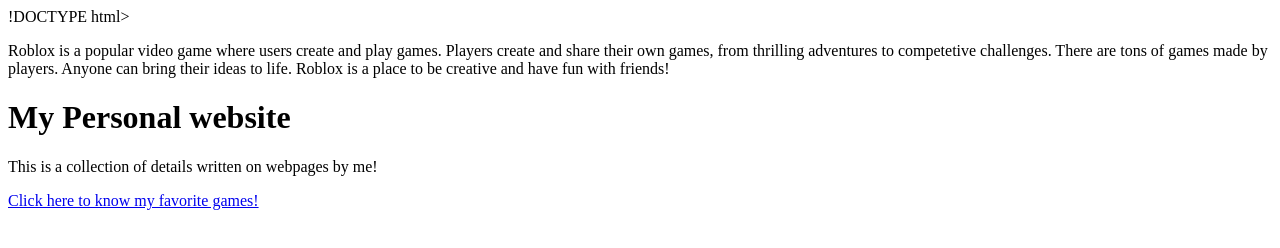
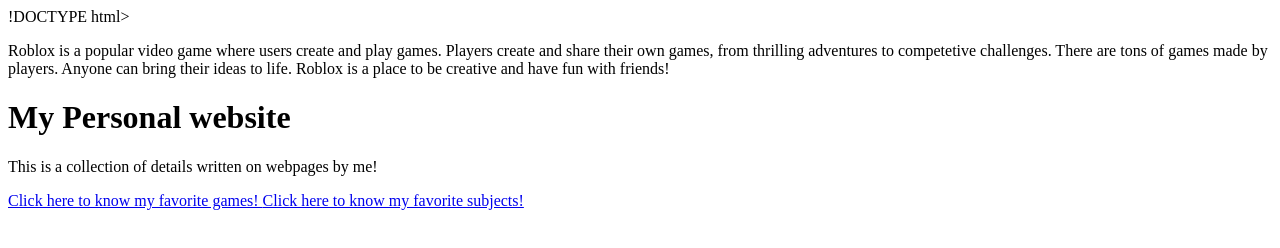
Before and after one commit to mmicszai/Lithium-Lab3-Nunez, a plain HTML site: page index.html in a window 1280 px wide. Drawn offline with Linux system fonts and the light colour scheme.

Commit message:
Update index.html

```diff
--- a/index.html
+++ b/index.html
@@ -3,7 +3,7 @@
       <head>
            <title>ROBLOX</title>
 
-		   <p>Roblox is a popular video game where users create and play games. Players create and share their own games, from thrilling adventures to competetive challenges. There are tons of games made by players. Anyone can bring their ideas to life. Roblox is a place to be creative and have fun with friends!</p>
+	        <p>Roblox is a popular video game where users create and play games. Players create and share their own games, from thrilling adventures to competetive challenges. There are tons of games made by players. Anyone can bring their ideas to life. Roblox is a place to be creative and have fun with friends!</p>
 
            <meta charset="UTF-8">
            <meta name="Jomicah Jana Nunez" content="Jomicah Nunez">
@@ -15,6 +15,7 @@
 	  <h1> My Personal website </h1>
 	       <p> This is a collection of details written on webpages by me!</p>
 		   <a href="games.html"> Click here to know my favorite games! </a>
+	           <a href="subjects.html"> Click here to know my favorite subjects! </a>
 
 	  </body>
 </html>
```
